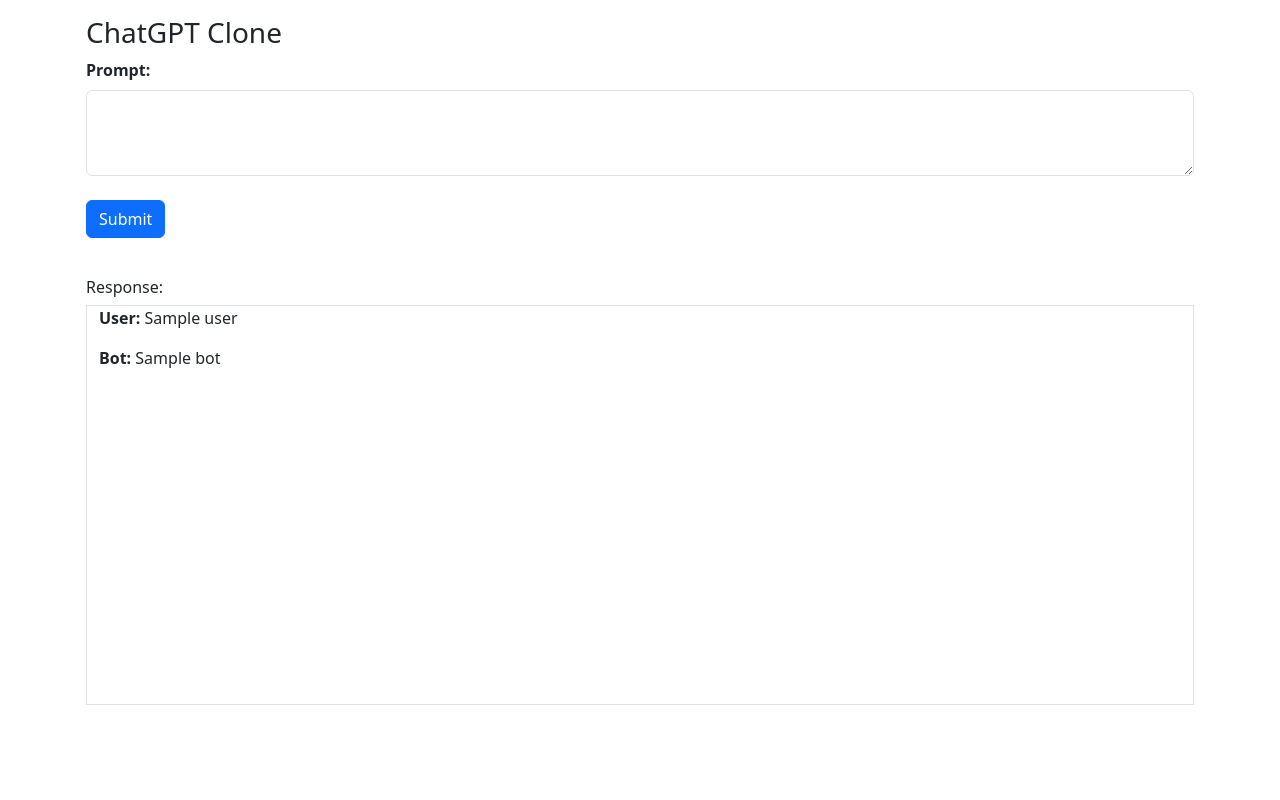
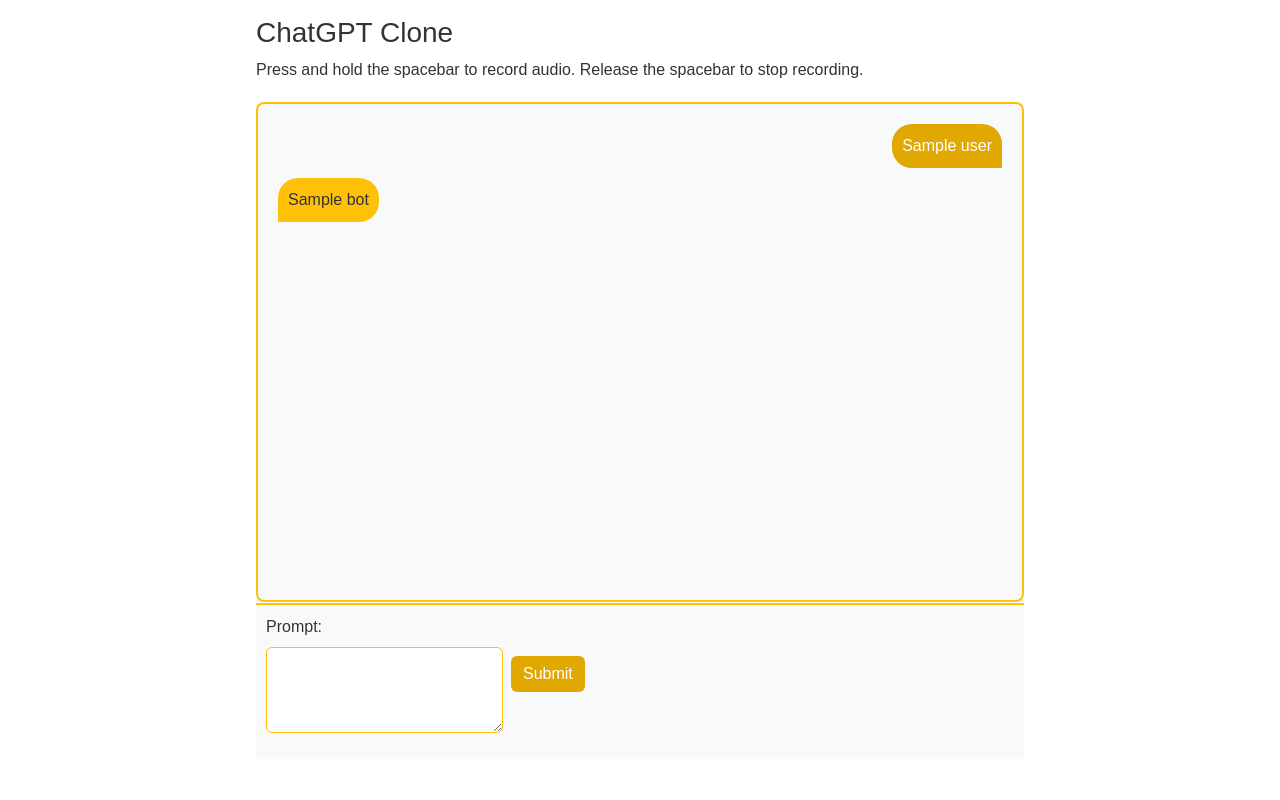
Before and after one commit to GDSC-Hongik/BongABang-FishBread-server, a Django app: template cafe/templates/query.html in a window 1280 px wide. Run offline with Django 4.2, Linux system fonts and the light colour scheme; the template is opened without the code that fills it: most values are stand-ins (such as "Sample title", 1, 10 or a date in 2020).

Commit message:
feat: combine stt and tts

```diff
--- a/cafe/templates/query.html
+++ b/cafe/templates/query.html
@@ -7,7 +7,70 @@
 	<script src="https://cdn.jsdelivr.net/npm/bootstrap@5.3.0-alpha1/dist/js/bootstrap.bundle.min.js" integrity="sha384-w76AqPfDkMBDXo30jS1Sgez6pr3x5MlQ1ZAGC+nuZB+EYdgRZgiwxhTBTkF7CXvN" crossorigin="anonymous"></script>
 	<link href="https://cdn.jsdelivr.net/npm/bootstrap@5.3.0-alpha1/dist/css/bootstrap.min.css" rel="stylesheet" integrity="sha384-GLhlTQ8iRABdZLl6O3oVMWSktQOp6b7In1Zl3/Jr59b6EGGoI1aFkw7cmDA6j6gD" crossorigin="anonymous">
 	<link rel="stylesheet" href="https://cdn.jsdelivr.net/npm/bootstrap-icons@1.10.2/font/bootstrap-icons.css" integrity="sha384-b6lVK+yci+bfDmaY1u0zE8YYJt0TZxLEAFyYSLHId4xoVvsrQu3INevFKo+Xir8e" crossorigin="anonymous">
+	<style>
+		body {
+            background-color: #FFF;
+            color: #333;
+            font-family: 'Arial', sans-serif;
+        }
+        .container {
+            max-width: 800px;
+        }
+        .chat-container {
+            background-color: #f8f9fa;
+            border: 2px solid #ffc107;
+            border-radius: 8px;
+            padding: 20px;
+            margin-top: 20px;
+            overflow: auto;
+            height: 500px;
+        }
+        .chat-message {
+            margin-bottom: 10px;
+            padding: 10px;
+            border-radius: 20px;
+            width: fit-content;
+            max-width: 70%;
+        }
+        .user-message {
+            background-color: #e0a800;
+            color: #FFF;
+            margin-left: auto;
+            border-bottom-right-radius: 0;
+        }
+        .bot-message {
+            background-color: #ffc107;
+            color: #333;
+            margin-right: auto;
+            border-bottom-left-radius: 0;
+        }
+        .chat-input {
+            display: flex;
+            justify-content: space-between;
+            align-items: center;
+            padding: 10px;
+            background-color: #f8f9fa;
+            border-top: 2px solid #ffc107;
+        }
+        .chat-input textarea {
+            flex-grow: 1;
+            margin-right: 10px;
+            border-color: #ffc107;
+        }
+        .btn-primary {
+            background-color: #e0a800;
+            border: none;
+        }
+        .btn-primary:hover {
+            background-color: #d99e00;
+        }
+        #audioPlayer {
+            visibility: hidden;
+            height: 1px;
+            width: 1px;
+        }
 
+    </style>
 	<script>
 		$(document).ready(function() {
 			$('#prompt').keypress(function(event) {
@@ -56,7 +119,74 @@
 				});
 			});
 		});
-	</script>
+		let mediaRecorder;
+        let audioChunks = [];
+        let isRecording = false;
+
+        document.addEventListener('keydown', (event) => {
+            if (event.code === 'Space') {
+                if (!isRecording) {
+                    startRecording();
+                    isRecording = true;
+                }
+            }
+        });
+
+        document.addEventListener('keyup', (event) => {
+            if (event.code === 'Space') {
+                if (isRecording) {
+                    stopRecording();
+                    isRecording = false;
+                }
+            }
+        });
+
+        function startRecording() {
+            navigator.mediaDevices.getUserMedia({ audio: true })
+                .then(stream => {
+                    mediaRecorder = new MediaRecorder(stream);
+
+                    mediaRecorder.ondataavailable = event => {
+                        if (event.data.size > 0) {
+                            audioChunks.push(event.data);
+                        }
+                    };
+
+                    mediaRecorder.onstop = async () => {
+                        try {
+                            const audioBlob = new Blob(audioChunks, { type: 'audio/wav' });
+                            const audioUrl = URL.createObjectURL(audioBlob);
+                            document.getElementById('audioPlayer').src = audioUrl;
+
+                            const formData = new FormData();
+                            formData.append('audio', audioBlob);
+                            const response = await fetch('{% url "transcribe_audio" %}', {
+                                method: 'POST',
+                                body: formData,
+                            });
+							$('#prompt').val('');
+                            const data = await response.json();
+                            console.log('Transcripts:', data.transcripts);
+							$('#prompt').val(data.transcripts[0]);
+							$('form').submit();
+
+                        } catch (error) {
+                            console.error('Error in mediaRecorder.onstop:', error);
+                        }
+                    };
+
+                    mediaRecorder.start();
+                })
+                .catch(error => console.error('Error accessing microphone:', error));
+        }
+
+        function stopRecording() {
+            mediaRecorder.stop();
+			audioChunks = [];
+        }
+
+
+		</script>
 
 
 
@@ -64,26 +194,30 @@
 <body>
 	<div class="container p-3">
 		<h3>ChatGPT Clone</h3>
-		<div class="mb-3">
-			<form method="post">
-				{% csrf_token %}
-				<label for="prompt" class="form-label"><strong>Prompt: </strong></label>
-				<textarea class="form-control" type="textarea" id="prompt" name="prompt" rows="3"></textarea>
-				<br>
-				<button class="btn btn-primary" type="submit">Submit</button>
-			</form>
-		</div>
-		<br>
-		<div class="mb-3">
-			<h6>Response:</h6>
-			<div class="container border overflow-auto h-50" id="response">
-				{% for entry in history %}
-            		<p><strong>User:</strong> {{ entry.user }}</p>
-            		<p><strong>Bot:</strong> {{ entry.bot }}</p>
-        		{% endfor %}
-			</div>
+		<p>Press and hold the spacebar to record audio. Release the spacebar to stop recording.</p>
 
-		</div>
+		<div class="chat-container" id="response">
+            {% for entry in history %}
+            	{% comment %} <p><strong>User:</strong> {{ entry.user }}</p>
+            	<p><strong>Bot:</strong> {{ entry.bot }}</p> {% endcomment %}
+                <div class="chat-message user-message">{{ entry.user }}</div>
+                <div class="chat-message bot-message">{{ entry.bot }}</div>
+        	{% endfor %}
+        </div>
+        <audio id="audioPlayer" controls></audio>
+        <div class="chat-input">
+            <form method="post" class="d-flex align-items-center">
+                <div class="flex-grow-1 me-2">
+                    <label for="prompt" class="form-label">Prompt:</label>
+                    <textarea class="form-control" id="prompt" name="prompt" rows="3"></textarea>
+                </div>
+                <button type="submit" class="btn btn-primary">Submit</button>
+            </form>
+
+        </div>
+
 	</div>
+    <audio id="audioPlayer" controls></audio>
+
 </body>
 </html>
--- a/cafe/urls.py
+++ b/cafe/urls.py
@@ -1,7 +1,7 @@
 from django.urls import path, include
 from django.conf import settings
 from django.conf.urls.static import static
-from .views import CafeOwnerRegisterView,CustomLoginView,register,login,home,query_view,cafe_menu,some_menu,get_audio_file,get_latest_audio,home,cafe_menu,some_menu,query_view, RealTimeSTT, transcribe_audio
+from .views import CafeOwnerRegisterView,CustomLoginView,register,login,home,query_view,cafe_menu,some_menu,home,cafe_menu,some_menu,query_view, RealTimeSTT, transcribe_audio
 urlpatterns = [
     path('register/', register, name='register'),
     path('login/', login, name='login'),
```
Also changed, not shown: Bong_A_Bang/settings.py (+7 -4 lines), cafe/views.py (+13 -17 lines).
